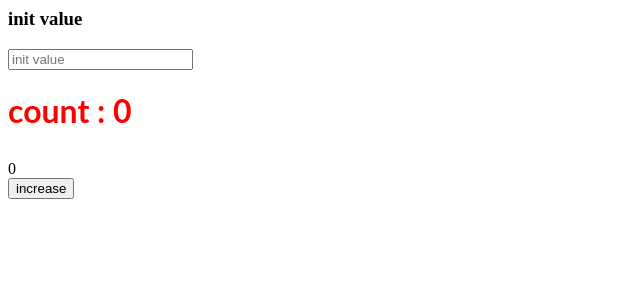
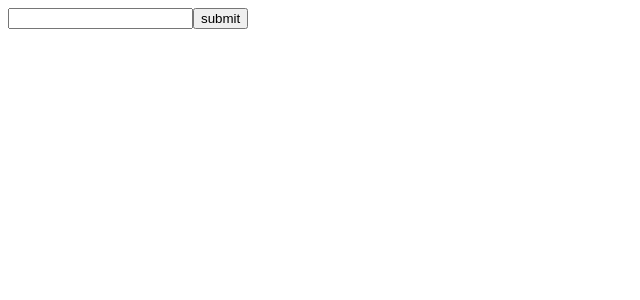
Before and after one commit to fickkmdev/react-ts-101, a React (Create React App) app: page / in a window 1280 px wide. Shown: the top 300 px of the page, without its empty margins (0-640 px from the left). Built offline with nearby package versions, Linux system fonts and the light colour scheme.

Commit message:
1 file modified

```diff
--- a/App.tsx
+++ b/App.tsx
@@ -15,20 +15,24 @@ Header.defaultProps = {
 
 export default function App() {
   const [title, setTitle] = React.useState<string>('init value');
-  const [count, setCount] = React.useState<number>(0);
-  const [show, setShow] = React.useState<boolean>(false);
+  const [name, setName] = React.useState<string>();
+  const [names, setNames]= React.useState<string[]>([]);
 
-  React.useEffect(()=>{
-    setShow(count>=0&&count<=5&&title==='show')
-  },[title])
+  const handleSubmit = (event) =>{
+    event.preventDefault();
+    setNames((ns)=> {return [...ns, name]})
+    setName('')
+  }
 
   return (
     <div>
-      {show&&<Header title={title}/>}
-      <InputComponent title={title} setTitle={setTitle}/>
-      <Header title={`count : ${count}`}/>
-      <CountComponent count={count} setCount={setCount}/>
-      {count>0&&<button onClick={()=>setCount((c)=>c-1)}>decrease</button>}
+      <form onSubmit={handleSubmit}>
+        <input value={name} onChange={(e)=>setName(e.target.value)}/>
+        <button>submit</button>
+      </form>
+      <ul>
+      {names.map((n, index)=><li key={index}>{n}</li>)}
+      </ul>
     </div>
   );
 }
```
